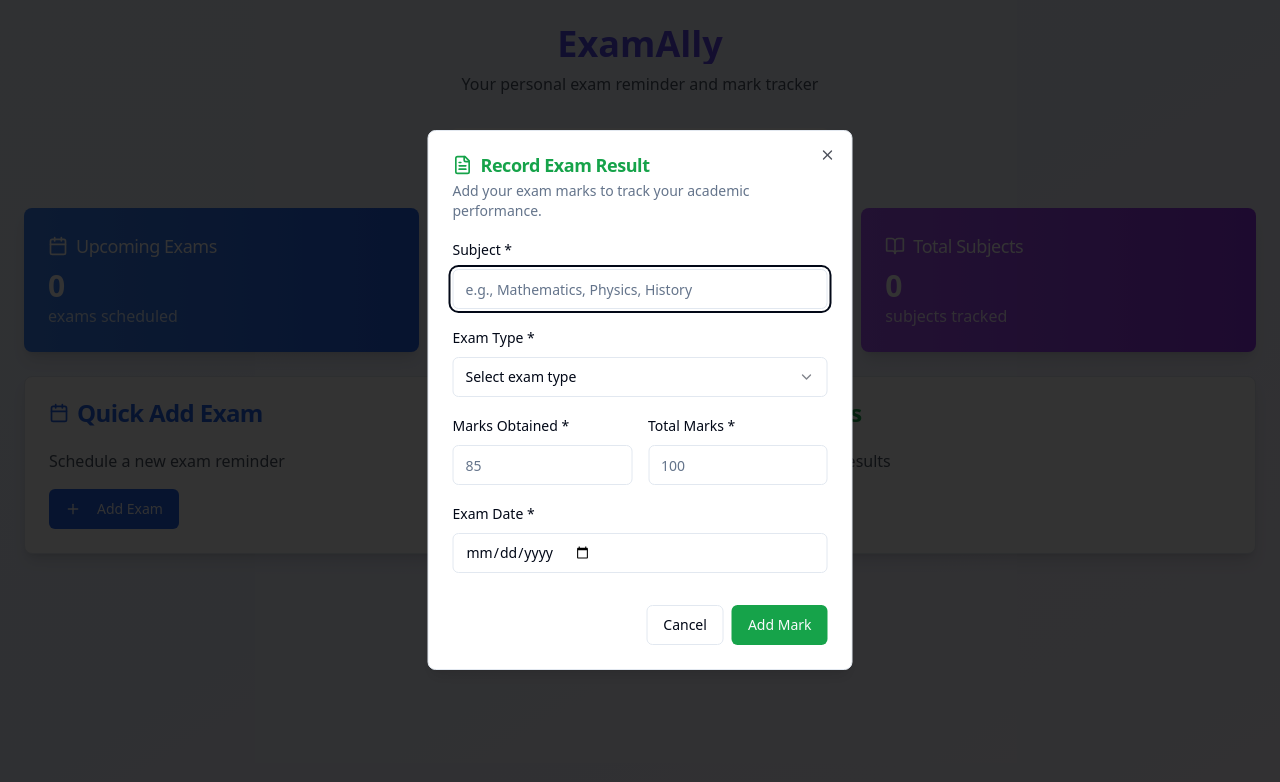
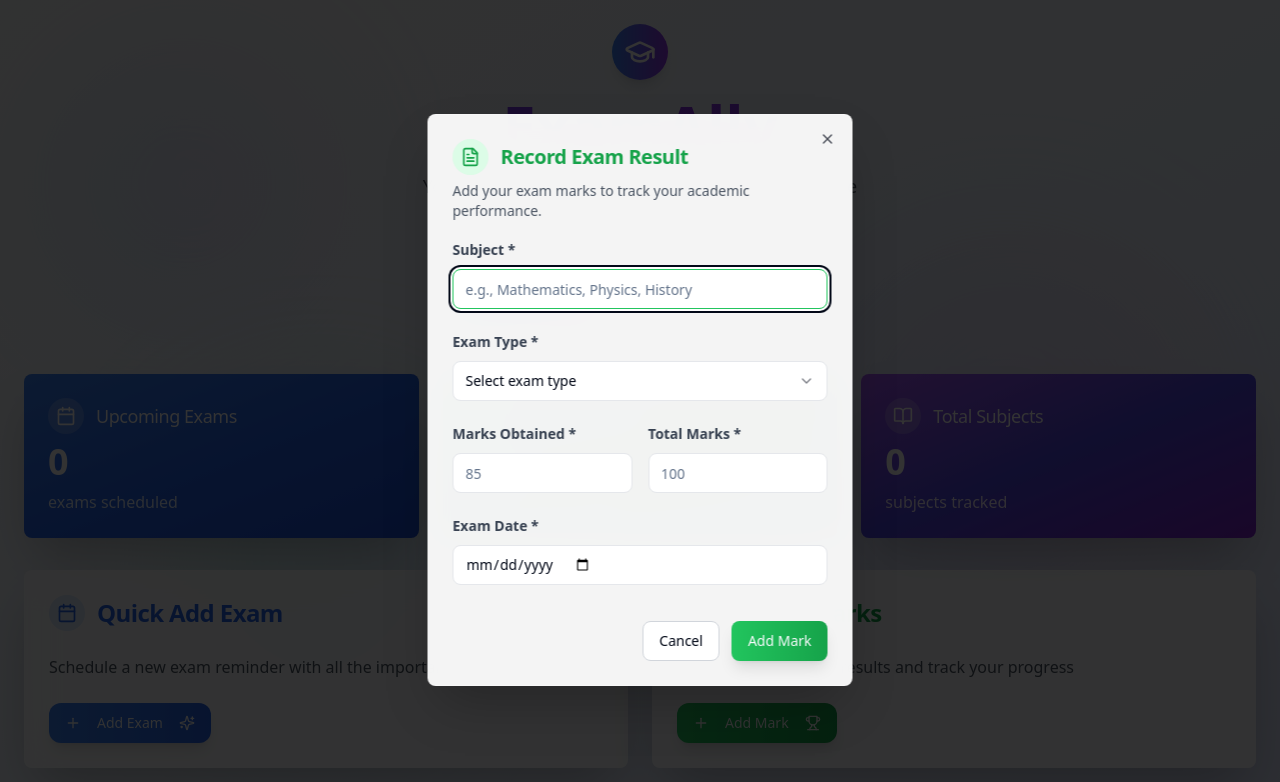
Before and after one commit to A-Aditya-Narayan/exam-ally-mark, a React (Vite) app: page / in a window 1280 px wide. Both pictures are taken after a click on the button "Add Mark". Shown: the top 782 px of the page. Built offline with nearby package versions, Linux system fonts and the light colour scheme.

Commit message:
Refactor: Improve app design
Improve the visual appearance of the app.

```diff
--- a/src/components/AddExamDialog.tsx
+++ b/src/components/AddExamDialog.tsx
@@ -12,7 +12,7 @@ import {
 import { Input } from "@/components/ui/input";
 import { Label } from "@/components/ui/label";
 import { Textarea } from "@/components/ui/textarea";
-import { Calendar, Plus } from "lucide-react";
+import { Calendar, Plus, Sparkles } from "lucide-react";
 import type { Exam } from '@/pages/Index';
 
 interface AddExamDialogProps {
@@ -57,75 +57,82 @@ const AddExamDialog = ({ onAddExam }: AddExamDialogProps) => {
   return (
     <Dialog open={open} onOpenChange={setOpen}>
       <DialogTrigger asChild>
-        <Button className="bg-blue-600 hover:bg-blue-700">
+        <Button className="bg-gradient-to-r from-blue-500 to-blue-600 hover:from-blue-600 hover:to-blue-700 shadow-lg hover:shadow-xl transition-all duration-300 hover:scale-105 rounded-xl">
           <Plus className="w-4 h-4 mr-2" />
           Add Exam
+          <Sparkles className="w-4 h-4 ml-2" />
         </Button>
       </DialogTrigger>
-      <DialogContent className="sm:max-w-[425px]">
+      <DialogContent className="sm:max-w-[425px] bg-white/95 backdrop-blur-lg border border-white/20 shadow-2xl">
         <DialogHeader>
-          <DialogTitle className="flex items-center text-blue-600">
-            <Calendar className="w-5 h-5 mr-2" />
+          <DialogTitle className="flex items-center text-blue-600 text-xl">
+            <div className="p-2 rounded-full bg-blue-100 mr-3">
+              <Calendar className="w-5 h-5" />
+            </div>
             Schedule New Exam
           </DialogTitle>
-          <DialogDescription>
+          <DialogDescription className="text-gray-600">
             Add a new exam to your schedule with all the important details.
           </DialogDescription>
         </DialogHeader>
 
-        <form onSubmit={handleSubmit} className="space-y-4">
+        <form onSubmit={handleSubmit} className="space-y-5">
           <div className="space-y-2">
-            <Label htmlFor="subject">Subject *</Label>
+            <Label htmlFor="subject" className="text-sm font-semibold text-gray-700">Subject *</Label>
             <Input
               id="subject"
               name="subject"
               value={formData.subject}
               onChange={handleChange}
               placeholder="e.g., Mathematics, Physics, History"
+              className="rounded-lg border-gray-200 focus:border-blue-500 focus:ring-blue-500/20"
               required
             />
           </div>
 
           <div className="grid grid-cols-2 gap-4">
             <div className="space-y-2">
-              <Label htmlFor="date">Date *</Label>
+              <Label htmlFor="date" className="text-sm font-semibold text-gray-700">Date *</Label>
               <Input
                 id="date"
                 name="date"
                 type="date"
                 value={formData.date}
                 onChange={handleChange}
+                className="rounded-lg border-gray-200 focus:border-blue-500 focus:ring-blue-500/20"
                 required
               />
             </div>
 
             <div className="space-y-2">
-              <Label htmlFor="time">Time *</Label>
+              <Label htmlFor="time" className="text-sm font-semibold text-gray-700">Time *</Label>
               <Input
                 id="time"
                 name="time"
                 type="time"
                 value={formData.time}
                 onChange={handleChange}
+                className="rounded-lg border-gray-200 focus:border-blue-500 focus:ring-blue-500/20"
                 required
               />
             </div>
           </div>
 
           <div className="space-y-2">
-            <Label htmlFor="location">Location *</Label>
+            <Label htmlFor="location" className="text-sm font-semibold text-gray-700">Location *</Label>
             <Input
               id="location"
               name="location"
               value={formData.location}
               onChange={handleChange}
               placeholder="e.g., Room 101, Main Hall, Library"
+              className="rounded-lg border-gray-200 focus:border-blue-500 focus:ring-blue-500/20"
               required
             />
           </div>
 
           <div className="space-y-2">
-            <Label htmlFor="description">Notes (Optional)</Label>
+            <Label htmlFor="description" className="text-sm font-semibold text-gray-700">Notes (Optional)</Label>
             <Textarea
               id="description"
               name="description"
@@ -133,14 +140,23 @@ const AddExamDialog = ({ onAddExam }: AddExamDialogProps) => {
               onChange={handleChange}
               placeholder="Additional notes or reminders..."
               rows={3}
+              className="rounded-lg border-gray-200 focus:border-blue-500 focus:ring-blue-500/20"
             />
           </div>
 
-          <div className="flex justify-end space-x-2 pt-4">
-            <Button type="button" variant="outline" onClick={() => setOpen(false)}>
+          <div className="flex justify-end space-x-3 pt-4">
+            <Button
+              type="button"
+              variant="outline"
+              onClick={() => setOpen(false)}
+              className="rounded-lg border-gray-300 hover:bg-gray-50"
+            >
               Cancel
             </Button>
-            <Button type="submit" className="bg-blue-600 hover:bg-blue-700">
+            <Button
+              type="submit"
+              className="bg-gradient-to-r from-blue-500 to-blue-600 hover:from-blue-600 hover:to-blue-700 rounded-lg shadow-lg hover:shadow-xl transition-all duration-300"
+            >
               Add Exam
             </Button>
           </div>
--- a/src/components/AddMarkDialog.tsx
+++ b/src/components/AddMarkDialog.tsx
@@ -12,7 +12,7 @@ import {
 import { Input } from "@/components/ui/input";
 import { Label } from "@/components/ui/label";
 import { Select, SelectContent, SelectItem, SelectTrigger, SelectValue } from "@/components/ui/select";
-import { FileText, Plus } from "lucide-react";
+import { FileText, Plus, Trophy } from "lucide-react";
 import type { Mark } from '@/pages/Index';
 
 interface AddMarkDialogProps {
@@ -71,39 +71,43 @@ const AddMarkDialog = ({ onAddMark }: AddMarkDialogProps) => {
   return (
     <Dialog open={open} onOpenChange={setOpen}>
       <DialogTrigger asChild>
-        <Button className="bg-green-600 hover:bg-green-700">
+        <Button className="bg-gradient-to-r from-green-500 to-green-600 hover:from-green-600 hover:to-green-700 shadow-lg hover:shadow-xl transition-all duration-300 hover:scale-105 rounded-xl">
           <Plus className="w-4 h-4 mr-2" />
           Add Mark
+          <Trophy className="w-4 h-4 ml-2" />
         </Button>
       </DialogTrigger>
-      <DialogContent className="sm:max-w-[425px]">
+      <DialogContent className="sm:max-w-[425px] bg-white/95 backdrop-blur-lg border border-white/20 shadow-2xl">
         <DialogHeader>
-          <DialogTitle className="flex items-center text-green-600">
-            <FileText className="w-5 h-5 mr-2" />
+          <DialogTitle className="flex items-center text-green-600 text-xl">
+            <div className="p-2 rounded-full bg-green-100 mr-3">
+              <FileText className="w-5 h-5" />
+            </div>
             Record Exam Result
           </DialogTitle>
-          <DialogDescription>
+          <DialogDescription className="text-gray-600">
             Add your exam marks to track your academic performance.
           </DialogDescription>
         </DialogHeader>
 
-        <form onSubmit={handleSubmit} className="space-y-4">
+        <form onSubmit={handleSubmit} className="space-y-5">
           <div className="space-y-2">
-            <Label htmlFor="subject">Subject *</Label>
+            <Label htmlFor="subject" className="text-sm font-semibold text-gray-700">Subject *</Label>
             <Input
               id="subject"
               name="subject"
               value={formData.subject}
               onChange={handleChange}
               placeholder="e.g., Mathematics, Physics, History"
+              className="rounded-lg border-gray-200 focus:border-green-500 focus:ring-green-500/20"
               required
             />
           </div>
 
           <div className="space-y-2">
-            <Label htmlFor="examType">Exam Type *</Label>
+            <Label htmlFor="examType" className="text-sm font-semibold text-gray-700">Exam Type *</Label>
             <Select onValueChange={(value) => handleSelectChange('examType', value)} value={formData.examType}>
-              <SelectTrigger>
+              <SelectTrigger className="rounded-lg border-gray-200 focus:border-green-500 focus:ring-green-500/20">
                 <SelectValue placeholder="Select exam type" />
               </SelectTrigger>
               <SelectContent>
@@ -121,7 +125,7 @@ const AddMarkDialog = ({ onAddMark }: AddMarkDialogProps) => {
 
           <div className="grid grid-cols-2 gap-4">
             <div className="space-y-2">
-              <Label htmlFor="marks">Marks Obtained *</Label>
+              <Label htmlFor="marks" className="text-sm font-semibold text-gray-700">Marks Obtained *</Label>
               <Input
                 id="marks"
                 name="marks"
@@ -130,12 +134,13 @@ const AddMarkDialog = ({ onAddMark }: AddMarkDialogProps) => {
                 value={formData.marks}
                 onChange={handleChange}
                 placeholder="85"
+                className="rounded-lg border-gray-200 focus:border-green-500 focus:ring-green-500/20"
                 required
               />
             </div>
 
             <div className="space-y-2">
-              <Label htmlFor="totalMarks">Total Marks *</Label>
+              <Label htmlFor="totalMarks" className="text-sm font-semibold text-gray-700">Total Marks *</Label>
               <Input
                 id="totalMarks"
                 name="totalMarks"
@@ -144,28 +149,38 @@ const AddMarkDialog = ({ onAddMark }: AddMarkDialogProps) => {
                 value={formData.totalMarks}
                 onChange={handleChange}
                 placeholder="100"
+                className="rounded-lg border-gray-200 focus:border-green-500 focus:ring-green-500/20"
                 required
               />
             </div>
           </div>
 
           <div className="space-y-2">
-            <Label htmlFor="date">Exam Date *</Label>
+            <Label htmlFor="date" className="text-sm font-semibold text-gray-700">Exam Date *</Label>
             <Input
               id="date"
               name="date"
               type="date"
               value={formData.date}
               onChange={handleChange}
+              className="rounded-lg border-gray-200 focus:border-green-500 focus:ring-green-500/20"
               required
             />
           </div>
 
-          <div className="flex justify-end space-x-2 pt-4">
-            <Button type="button" variant="outline" onClick={() => setOpen(false)}>
+          <div className="flex justify-end space-x-3 pt-4">
+            <Button
+              type="button"
+              variant="outline"
+              onClick={() => setOpen(false)}
+              className="rounded-lg border-gray-300 hover:bg-gray-50"
+            >
               Cancel
             </Button>
-            <Button type="submit" className="bg-green-600 hover:bg-green-700">
+            <Button
+              type="submit"
+              className="bg-gradient-to-r from-green-500 to-green-600 hover:from-green-600 hover:to-green-700 rounded-lg shadow-lg hover:shadow-xl transition-all duration-300"
+            >
               Add Mark
             </Button>
           </div>
--- a/src/pages/Index.tsx
+++ b/src/pages/Index.tsx
@@ -2,7 +2,7 @@
 import React, { useState, useEffect } from 'react';
 import { Card, CardContent, CardHeader, CardTitle } from "@/components/ui/card";
 import { Button } from "@/components/ui/button";
-import { BookOpen, Calendar, Clock, FileText } from "lucide-react";
+import { BookOpen, Calendar, Clock, FileText, GraduationCap, TrendingUp } from "lucide-react";
 import ExamReminders from '@/components/ExamReminders';
 import MarkTracker from '@/components/MarkTracker';
 import AddExamDialog from '@/components/AddExamDialog';
@@ -90,23 +90,40 @@ const Index = () => {
     : 0;
 
   return (
-    <div className="min-h-screen bg-gradient-to-br from-blue-50 via-indigo-50 to-purple-50">
-      <div className="container mx-auto p-6">
+    <div className="min-h-screen bg-gradient-to-br from-slate-50 via-blue-50 to-indigo-100 relative overflow-hidden">
+      {/* Background decorative elements */}
+      <div className="absolute top-0 left-0 w-full h-full overflow-hidden pointer-events-none">
+        <div className="absolute top-10 left-10 w-72 h-72 bg-gradient-to-r from-blue-300/20 to-purple-300/20 rounded-full blur-3xl"></div>
+        <div className="absolute top-60 right-20 w-96 h-96 bg-gradient-to-r from-indigo-300/20 to-pink-300/20 rounded-full blur-3xl"></div>
+        <div className="absolute bottom-20 left-40 w-80 h-80 bg-gradient-to-r from-emerald-300/20 to-blue-300/20 rounded-full blur-3xl"></div>
+      </div>
+
+      <div className="container mx-auto p-6 relative z-10">
         {/* Header */}
-        <div className="text-center mb-8">
-          <h1 className="text-4xl font-bold bg-gradient-to-r from-blue-600 to-purple-600 bg-clip-text text-transparent mb-2">
+        <div className="text-center mb-12">
+          <div className="flex justify-center items-center mb-4">
+            <div className="p-3 rounded-full bg-gradient-to-r from-blue-500 to-purple-600 shadow-lg">
+              <GraduationCap className="w-8 h-8 text-white" />
+            </div>
+          </div>
+          <h1 className="text-6xl font-bold bg-gradient-to-r from-blue-600 via-purple-600 to-indigo-600 bg-clip-text text-transparent mb-4">
             ExamAlly
           </h1>
-          <p className="text-gray-600">Your personal exam reminder and mark tracker</p>
+          <p className="text-gray-600 text-lg font-medium">Your intelligent companion for academic excellence</p>
+          <div className="w-24 h-1 bg-gradient-to-r from-blue-500 to-purple-500 mx-auto mt-4 rounded-full"></div>
         </div>
 
         {/* Navigation */}
-        <div className="flex justify-center mb-8">
-          <div className="bg-white rounded-lg p-1 shadow-lg">
+        <div className="flex justify-center mb-12">
+          <div className="bg-white/80 backdrop-blur-lg rounded-2xl p-2 shadow-xl border border-white/20">
             <Button
               variant={activeTab === 'dashboard' ? 'default' : 'ghost'}
               onClick={() => setActiveTab('dashboard')}
-              className="mx-1"
+              className={`mx-1 rounded-xl transition-all duration-300 ${
+                activeTab === 'dashboard'
+                  ? 'bg-gradient-to-r from-blue-500 to-purple-600 text-white shadow-lg scale-105'
+                  : 'hover:bg-gray-100 hover:scale-105'
+              }`}
             >
               <BookOpen className="w-4 h-4 mr-2" />
               Dashboard
@@ -114,7 +131,11 @@ const Index = () => {
             <Button
               variant={activeTab === 'exams' ? 'default' : 'ghost'}
               onClick={() => setActiveTab('exams')}
-              className="mx-1"
+              className={`mx-1 rounded-xl transition-all duration-300 ${
+                activeTab === 'exams'
+                  ? 'bg-gradient-to-r from-blue-500 to-purple-600 text-white shadow-lg scale-105'
+                  : 'hover:bg-gray-100 hover:scale-105'
+              }`}
             >
               <Calendar className="w-4 h-4 mr-2" />
               Exams
@@ -122,7 +143,11 @@ const Index = () => {
             <Button
               variant={activeTab === 'marks' ? 'default' : 'ghost'}
               onClick={() => setActiveTab('marks')}
-              className="mx-1"
+              className={`mx-1 rounded-xl transition-all duration-300 ${
+                activeTab === 'marks'
+                  ? 'bg-gradient-to-r from-blue-500 to-purple-600 text-white shadow-lg scale-105'
+                  : 'hover:bg-gray-100 hover:scale-105'
+              }`}
             >
               <FileText className="w-4 h-4 mr-2" />
               Marks
@@ -132,44 +157,53 @@ const Index = () => {
 
         {/* Dashboard Tab */}
         {activeTab === 'dashboard' && (
-          <div className="space-y-6">
+          <div className="space-y-8">
             {/* Stats Cards */}
             <div className="grid grid-cols-1 md:grid-cols-3 gap-6">
-              <Card className="bg-gradient-to-r from-blue-500 to-blue-600 text-white border-0 shadow-lg hover:shadow-xl transition-shadow">
-                <CardHeader className="pb-2">
+              <Card className="bg-gradient-to-br from-blue-500 via-blue-600 to-blue-700 text-white border-0 shadow-2xl hover:shadow-3xl transition-all duration-300 hover:scale-105 relative overflow-hidden group">
+                <div className="absolute inset-0 bg-gradient-to-br from-white/10 to-transparent opacity-0 group-hover:opacity-100 transition-opacity duration-300"></div>
+                <CardHeader className="pb-2 relative z-10">
                   <CardTitle className="text-lg font-medium flex items-center">
-                    <Calendar className="w-5 h-5 mr-2" />
+                    <div className="p-2 rounded-full bg-white/20 mr-3">
+                      <Calendar className="w-5 h-5" />
+                    </div>
                     Upcoming Exams
                   </CardTitle>
                 </CardHeader>
-                <CardContent>
-                  <div className="text-3xl font-bold">{upcomingExams}</div>
+                <CardContent className="relative z-10">
+                  <div className="text-4xl font-bold mb-2">{upcomingExams}</div>
                   <p className="text-blue-100">exams scheduled</p>
                 </CardContent>
               </Card>
 
-              <Card className="bg-gradient-to-r from-green-500 to-green-600 text-white border-0 shadow-lg hover:shadow-xl transition-shadow">
-                <CardHeader className="pb-2">
+              <Card className="bg-gradient-to-br from-emerald-500 via-green-600 to-teal-700 text-white border-0 shadow-2xl hover:shadow-3xl transition-all duration-300 hover:scale-105 relative overflow-hidden group">
+                <div className="absolute inset-0 bg-gradient-to-br from-white/10 to-transparent opacity-0 group-hover:opacity-100 transition-opacity duration-300"></div>
+                <CardHeader className="pb-2 relative z-10">
                   <CardTitle className="text-lg font-medium flex items-center">
-                    <FileText className="w-5 h-5 mr-2" />
+                    <div className="p-2 rounded-full bg-white/20 mr-3">
+                      <TrendingUp className="w-5 h-5" />
+                    </div>
                     Average Grade
                   </CardTitle>
                 </CardHeader>
-                <CardContent>
-                  <div className="text-3xl font-bold">{averageGrade}%</div>
+                <CardContent className="relative z-10">
+                  <div className="text-4xl font-bold mb-2">{averageGrade}%</div>
                   <p className="text-green-100">overall performance</p>
                 </CardContent>
               </Card>
 
-              <Card className="bg-gradient-to-r from-purple-500 to-purple-600 text-white border-0 shadow-lg hover:shadow-xl transition-shadow">
-                <CardHeader className="pb-2">
+              <Card className="bg-gradient-to-br from-purple-500 via-indigo-600 to-purple-700 text-white border-0 shadow-2xl hover:shadow-3xl transition-all duration-300 hover:scale-105 relative overflow-hidden group">
+                <div className="absolute inset-0 bg-gradient-to-br from-white/10 to-transparent opacity-0 group-hover:opacity-100 transition-opacity duration-300"></div>
+                <CardHeader className="pb-2 relative z-10">
                   <CardTitle className="text-lg font-medium flex items-center">
-                    <BookOpen className="w-5 h-5 mr-2" />
+                    <div className="p-2 rounded-full bg-white/20 mr-3">
+                      <BookOpen className="w-5 h-5" />
+                    </div>
                     Total Subjects
                   </CardTitle>
                 </CardHeader>
-                <CardContent>
-                  <div className="text-3xl font-bold">
+                <CardContent className="relative z-10">
+                  <div className="text-4xl font-bold mb-2">
                     {new Set([...exams.map(e => e.subject), ...marks.map(m => m.subject)]).size}
                   </div>
                   <p className="text-purple-100">subjects tracked</p>
@@ -179,28 +213,34 @@ const Index = () => {
 
             {/* Quick Actions */}
             <div className="grid grid-cols-1 md:grid-cols-2 gap-6">
-              <Card className="bg-white shadow-lg hover:shadow-xl transition-shadow">
-                <CardHeader>
+              <Card className="bg-white/80 backdrop-blur-lg shadow-2xl hover:shadow-3xl transition-all duration-300 hover:scale-105 border border-white/20 relative overflow-hidden group">
+                <div className="absolute inset-0 bg-gradient-to-br from-blue-50/50 to-transparent opacity-0 group-hover:opacity-100 transition-opacity duration-300"></div>
+                <CardHeader className="relative z-10">
                   <CardTitle className="flex items-center text-blue-600">
-                    <Calendar className="w-5 h-5 mr-2" />
+                    <div className="p-2 rounded-full bg-blue-100 mr-3">
+                      <Calendar className="w-5 h-5" />
+                    </div>
                     Quick Add Exam
                   </CardTitle>
                 </CardHeader>
-                <CardContent>
-                  <p className="text-gray-600 mb-4">Schedule a new exam reminder</p>
+                <CardContent className="relative z-10">
+                  <p className="text-gray-600 mb-6">Schedule a new exam reminder with all the important details</p>
                   <AddExamDialog onAddExam={addExam} />
                 </CardContent>
               </Card>
 
-              <Card className="bg-white shadow-lg hover:shadow-xl transition-shadow">
-                <CardHeader>
+              <Card className="bg-white/80 backdrop-blur-lg shadow-2xl hover:shadow-3xl transition-all duration-300 hover:scale-105 border border-white/20 relative overflow-hidden group">
+                <div className="absolute inset-0 bg-gradient-to-br from-green-50/50 to-transparent opacity-0 group-hover:opacity-100 transition-opacity duration-300"></div>
+                <CardHeader className="relative z-10">
                   <CardTitle className="flex items-center text-green-600">
-                    <FileText className="w-5 h-5 mr-2" />
+                    <div className="p-2 rounded-full bg-green-100 mr-3">
+                      <FileText className="w-5 h-5" />
+                    </div>
                     Record Marks
                   </CardTitle>
                 </CardHeader>
-                <CardContent>
-                  <p className="text-gray-600 mb-4">Add your latest exam results</p>
+                <CardContent className="relative z-10">
+                  <p className="text-gray-600 mb-6">Add your latest exam results and track your progress</p>
                   <AddMarkDialog onAddMark={addMark} />
                 </CardContent>
               </Card>
```
